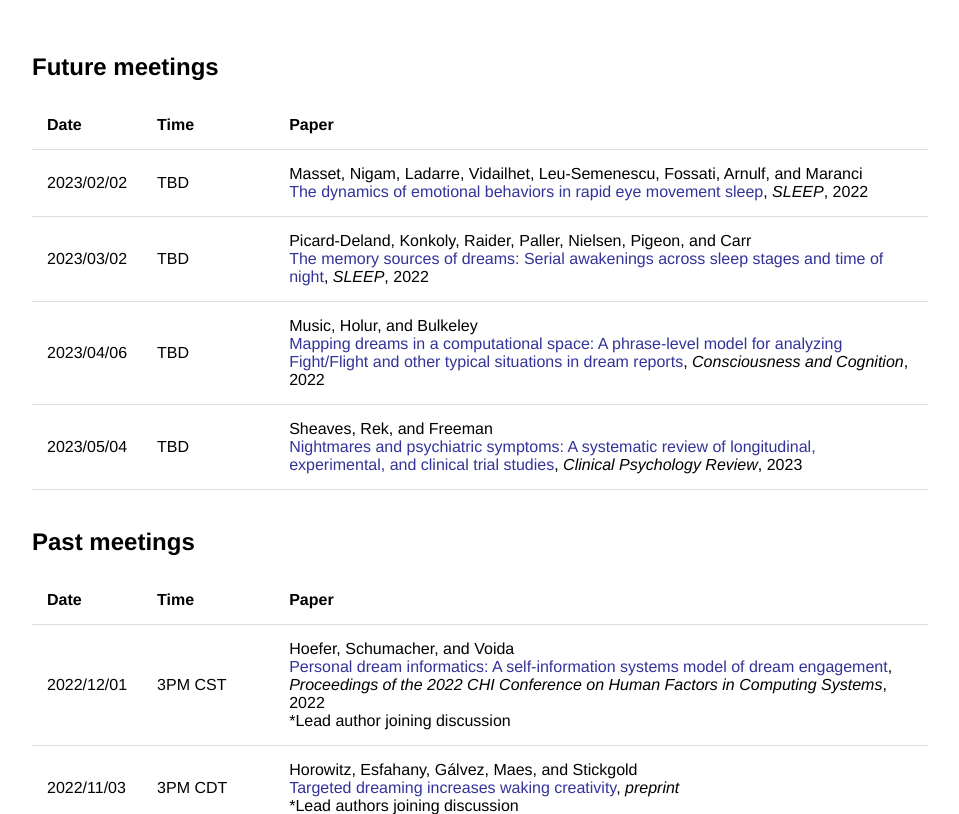
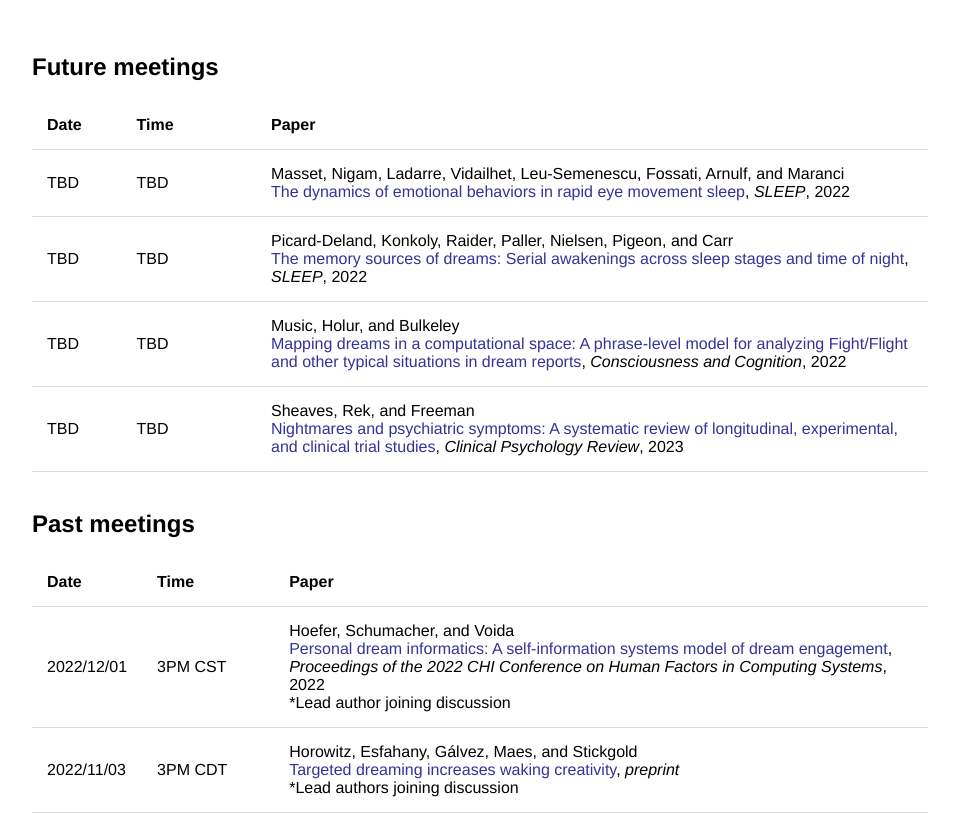
Before and after one commit to remrama/remrama.github.io, a Jekyll site: the page built from drrc/index.html, in a window 1280 px wide and 900 px high, scrolled down 530 px, cut to the strip 86-900 px from the top of the window. Shown: the whole strip, without its empty margins (160-1119 px from the left). Built offline with Jekyll 4.4.1, drawn with Linux system fonts in a browser that asks for light colours.

Commit message:
Update index.html

```diff
--- a/drrc/index.html
+++ b/drrc/index.html
@@ -37,22 +37,22 @@ title: DRRC
             <th>Paper</th>
         </tr>
         <tr>
-            <td>2023/02/02</td>
+            <td>TBD</td>
             <td>TBD</td>
             <td>Masset, Nigam, Ladarre, Vidailhet, Leu-Semenescu, Fossati, Arnulf, and Maranci<br><a href="https://doi.org/10.1093/sleep/zsac285">The dynamics of emotional behaviors in rapid eye movement sleep</a>, <i>SLEEP</i>, 2022</td>
         </tr>
         <tr>
-            <td>2023/03/02</td>
+            <td>TBD</td>
             <td>TBD</td>
             <td>Picard-Deland, Konkoly, Raider, Paller, Nielsen, Pigeon, and Carr<br><a href="https://doi.org/10.1093/sleep/zsac292">The memory sources of dreams: Serial awakenings across sleep stages and time of night</a>, <i>SLEEP</i>, 2022</td>
         </tr>
         <tr>
-            <td>2023/04/06</td>
+            <td>TBD</td>
             <td>TBD</td>
             <td>Music, Holur, and Bulkeley<br><a href="https://doi.org/10.1016/j.concog.2022.103428">Mapping dreams in a computational space: A phrase-level model for analyzing Fight/Flight and other typical situations in dream reports</a>, <i>Consciousness and Cognition</i>, 2022</td>
         </tr>
         <tr>
-            <td>2023/05/04</td>
+            <td>TBD</td>
             <td>TBD</td>
             <td>Sheaves, Rek, and Freeman<br><a href="https://doi.org/10.1016/j.cpr.2022.102241">Nightmares and psychiatric symptoms: A systematic review of longitudinal, experimental, and clinical trial studies</a>, <i>Clinical Psychology Review</i>, 2023</td>
         </tr>
```
